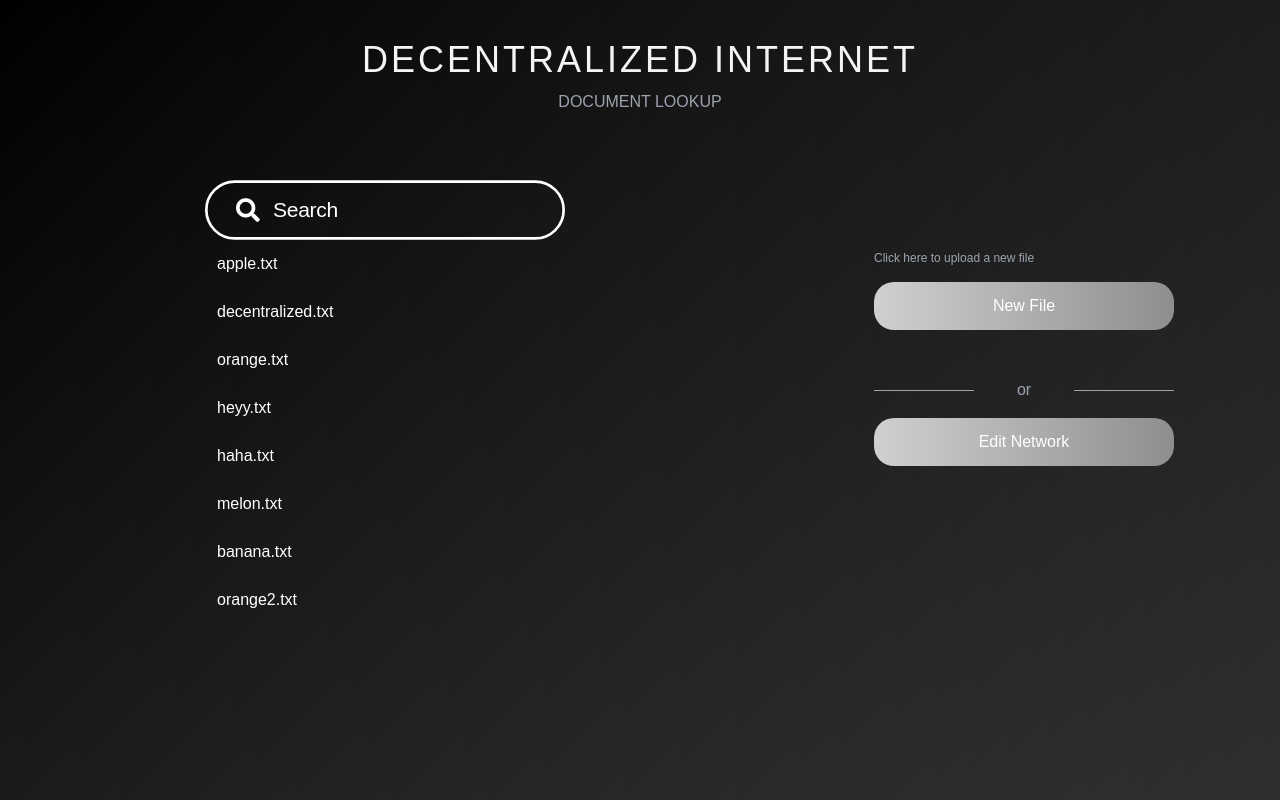
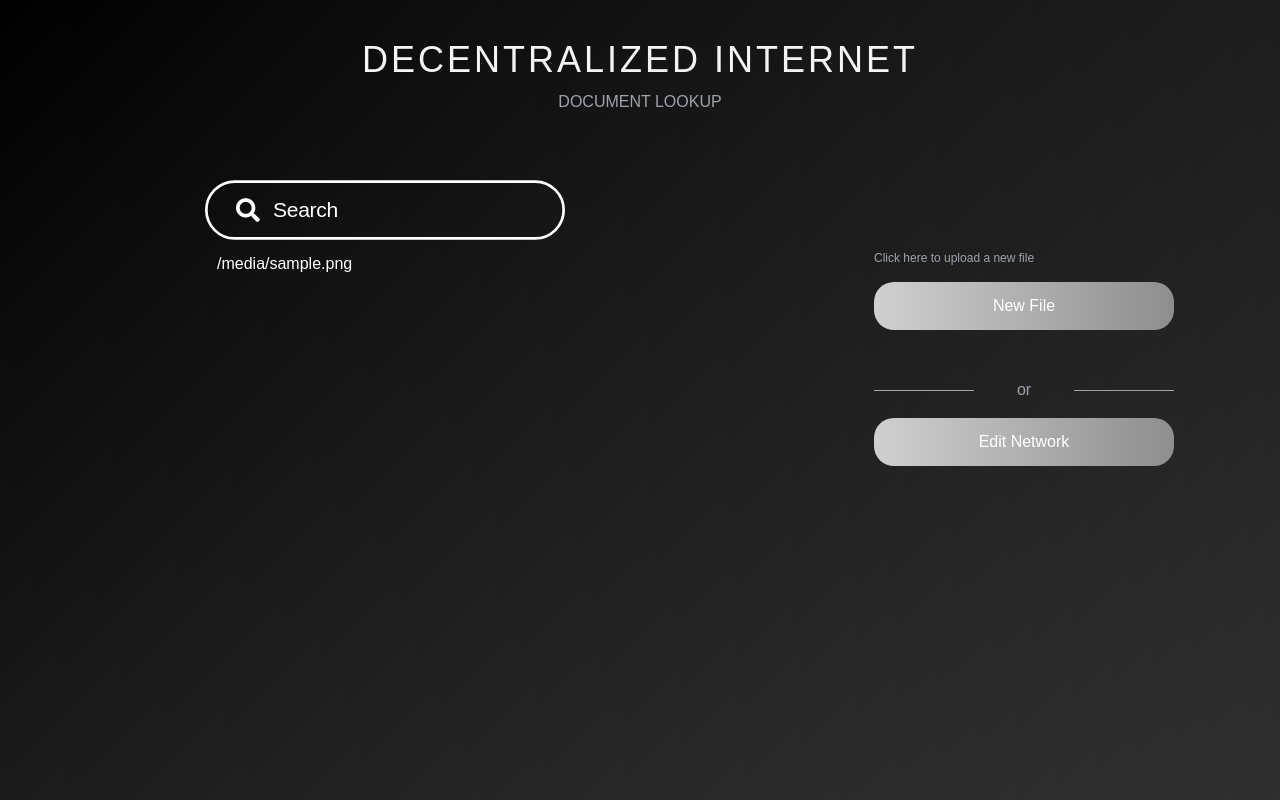
Before and after one commit to artie-nazarov/Distributed-Web-Pages, a Flask app: template src/templates/searchbar.html in a window 1280 px wide. Run offline with Flask 2, Linux system fonts and the light colour scheme; the template is opened without the code that fills it: most values are stand-ins (such as "Sample title", 1, 10 or a date in 2020); some libraries are stand-ins or nearby versions.

Commit message:
jinja modifications

```diff
--- a/src/templates/searchbar.html
+++ b/src/templates/searchbar.html
@@ -21,16 +21,12 @@
           <path class="border" d="M335.5,108.5h280c29.3,0,53-23.7,53-53v0c0-29.3-23.7-53-53-53h-280"/>
         </svg>
 
-         <ul class="list-group list-group-flush text-white h5">
-            <li class="list-group-item p-3">apple.txt</li>
-            <li class="list-group-item p-3">decentralized.txt</li>
-            <li class="list-group-item p-3">orange.txt</li>
-            <li class="list-group-item p-3">heyy.txt</li>
-            <li class="list-group-item p-3">haha.txt</li>
-            <li class="list-group-item p-3">melon.txt</li>
-            <li class="list-group-item p-3">banana.txt</li>
-            <li class="list-group-item p-3">orange2.txt</li>
-          </ul>
+	<ul class="list-group list-group-flush text-white h5">
+        {% for file in files %}
+        <li class="list-group-item p-3">{{file}}</li>
+        {% endfor %}
+        </ul>
+
         </div>
              <script>
   document.querySelector('#search').addEventListener('input', filterList);
```
Also changed, not shown: src/ui.py (+2 -6 lines).
